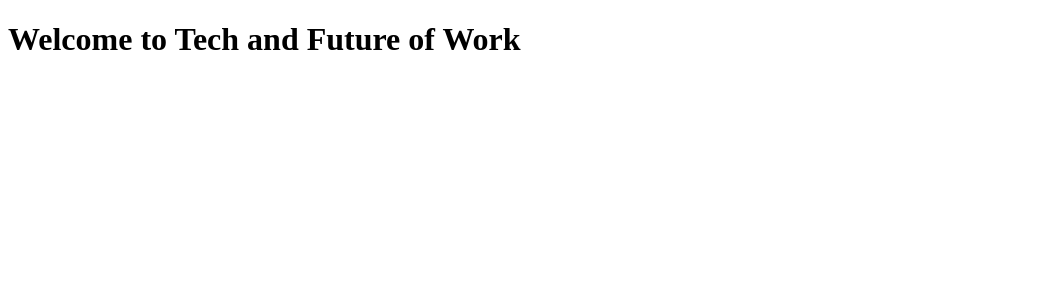
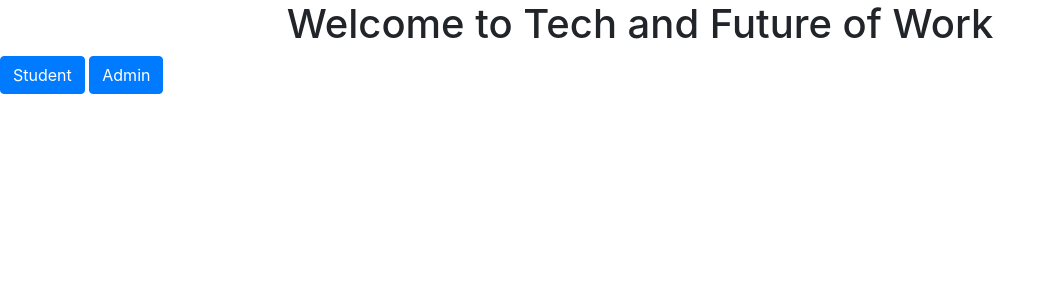
Before and after one commit to Niangmodou/Tech-and-Future-Of-Work, a Flask app: page / in a window 1280 px wide. Shown: the top 300 px of the page, without its empty margins (0-1055 px from the left). Run offline with Flask 2, Linux system fonts and the light colour scheme; some libraries are stand-ins or nearby versions.

Commit message:
student and admin button routing complete

```diff
--- a/app.py
+++ b/app.py
@@ -1,4 +1,4 @@
-from flask import Flask, render_template
+from flask import Flask, render_template, request, session, url_for, redirect
 
 app = Flask(__name__)
 
@@ -6,5 +6,27 @@ app = Flask(__name__)
 def home():
 	return render_template('index.html')
 
+@app.route('/student')
+def student():
+	return render_template('student.html')
+
+@app.route('/admin')
+def admin_home():
+	return render_template('admin.html')
+'''
+@app.route('/adminLoginAuth', methods=['POST'])
+def login_auth():
+	pass
+
+@app.route('/adminLogin', methods=['GET'])
+def login_auth():
+	pass
+
+
+@app.route('/postGroup', methods=['POST'])
+def post_group():
+	pass
+'''
+
 if __name__ == "__main__":
 	app.run(debug=True)
--- a/templates/index.html
+++ b/templates/index.html
@@ -3,9 +3,24 @@
   <head>
     <meta charset="utf-8">
     <title>Tech and Future of Work</title>
+    <link rel="stylesheet" href="https://stackpath.bootstrapcdn.com/bootstrap/4.4.1/css/bootstrap.min.css" integrity="sha384-Vkoo8x4CGsO3+Hhxv8T/Q5PaXtkKtu6ug5TOeNV6gBiFeWPGFN9MuhOf23Q9Ifjh" crossorigin="anonymous">
   </head>
+
+  <style type='text/css'>
+    *{
+      text-align: center;
+    }
+  </style>
 
   <body>
     <h1>Welcome to Tech and Future of Work</h1>
+
+    <a href="student" class="btn btn-primary">Student</a>
+    <a href="admin" class="btn btn-primary">Admin</a>
   </body>
+
+  <script src="https://code.jquery.com/jquery-3.4.1.slim.min.js" integrity="sha384-J6qa4849blE2+poT4WnyKhv5vZF5SrPo0iEjwBvKU7imGFAV0wwj1yYfoRSJoZ+n" crossorigin="anonymous"></script>
+<script src="https://cdn.jsdelivr.net/npm/popper.js@1.16.0/dist/umd/popper.min.js" integrity="sha384-Q6E9RHvbIyZFJoft+2mJbHaEWldlvI9IOYy5n3zV9zzTtmI3UksdQRVvoxMfooAo" crossorigin="anonymous"></script>
+<script src="https://stackpath.bootstrapcdn.com/bootstrap/4.4.1/js/bootstrap.min.js" integrity="sha384-wfSDF2E50Y2D1uUdj0O3uMBJnjuUD4Ih7YwaYd1iqfktj0Uod8GCExl3Og8ifwB6" crossorigin="anonymous"></script>
+
 </html>
```
Also changed, not shown: templates/admin.html (added, +12 -0 lines), templates/student.html (added, +10 -0 lines).
